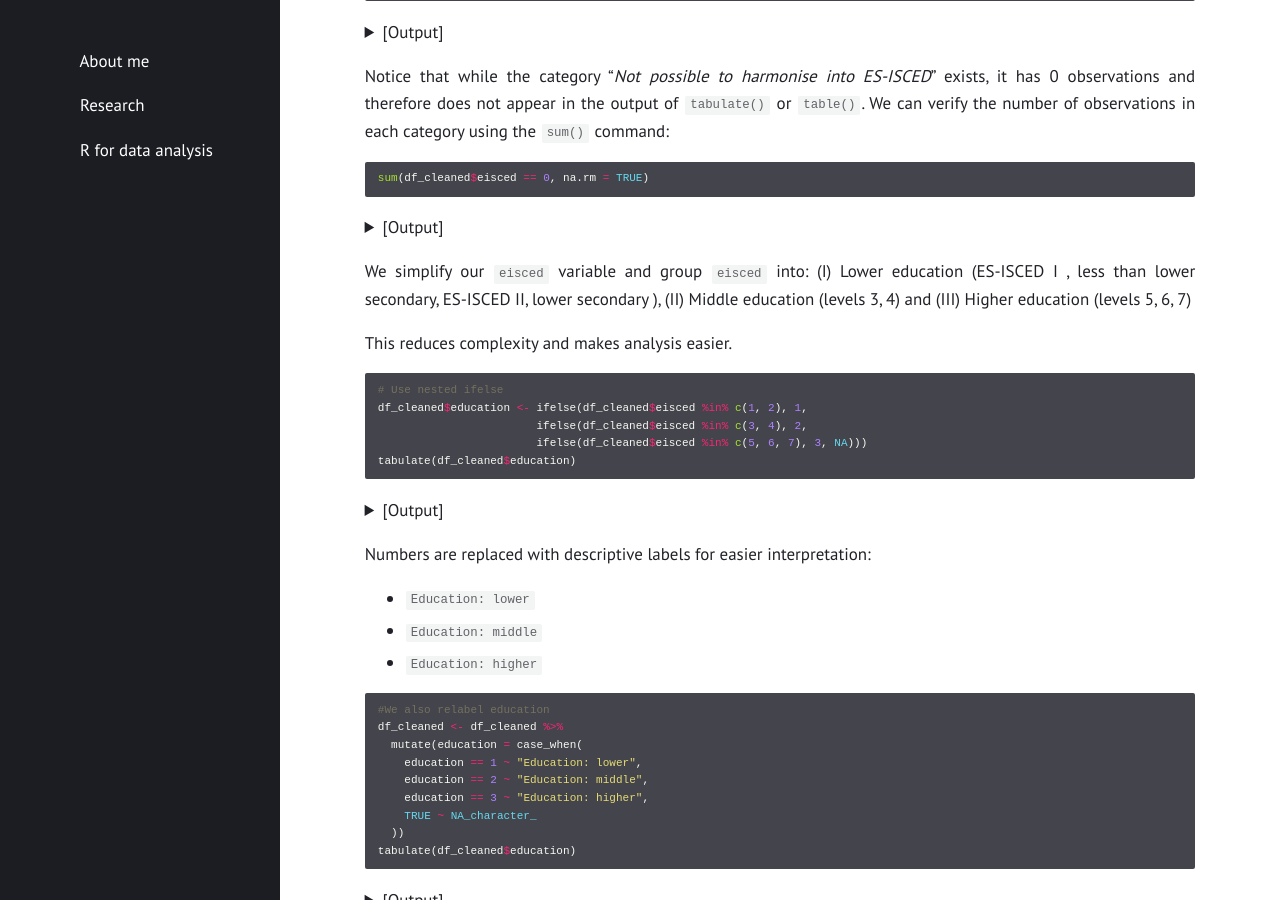
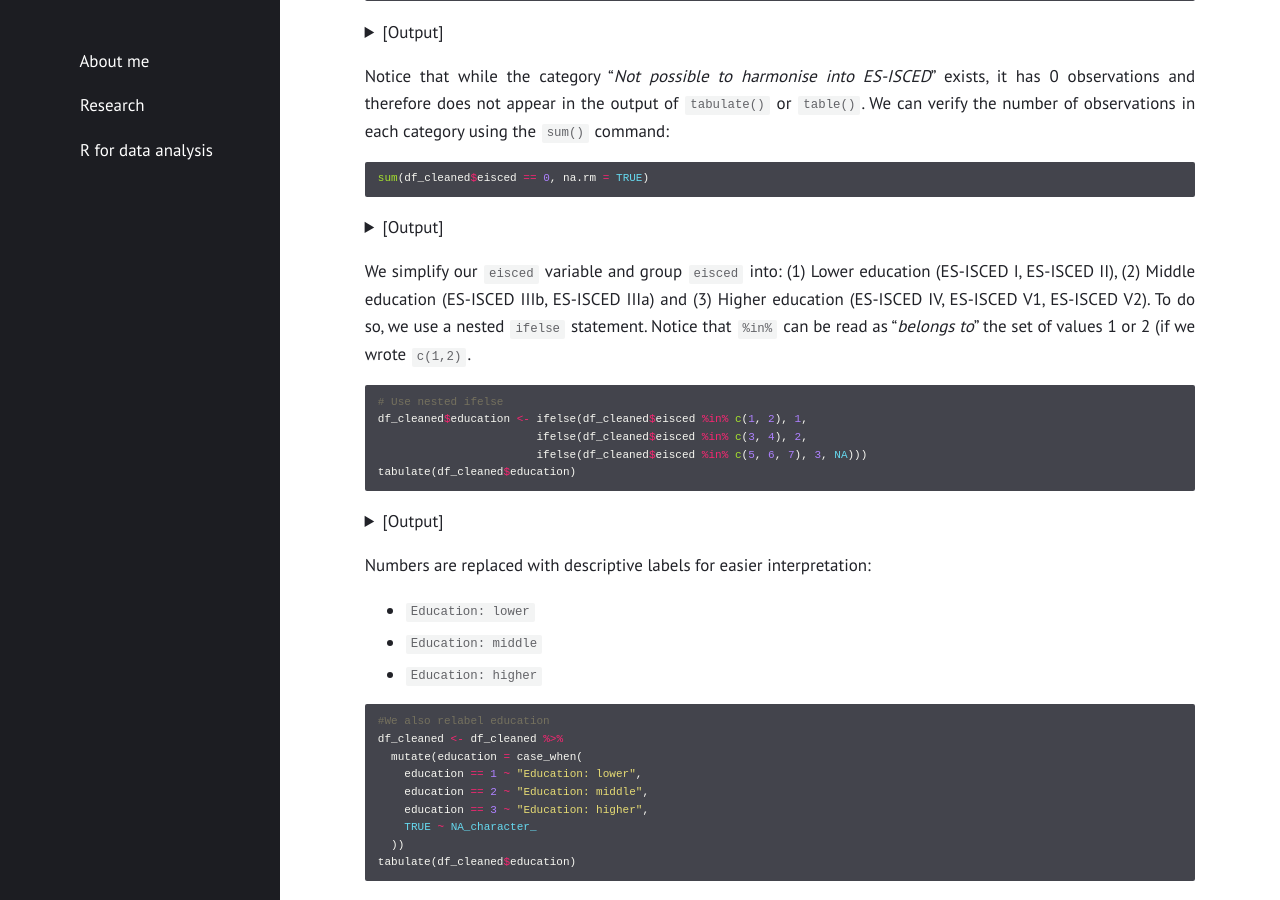
Before and after one commit to gubellom/gubellom.github.io, a Jekyll site: the page built from R files/Manipulation.md, in a window 1280 px wide and 900 px high, scrolled down 1963 px. Built offline with Jekyll 4.4.1, drawn with Linux system fonts in a browser that asks for light colours.

Commit message:
Update Manipulation.md
Signed-off-by: Michele Gubello <62111923+gubellom@users.noreply.github.com>

````diff
--- a/R files/Manipulation.md
+++ b/R files/Manipulation.md
@@ -166,11 +166,7 @@ sum(df_cleaned$eisced == 0, na.rm = TRUE)
   </pre>
 </details>
 
-We simplify our `eisced` variable and group `eisced` into: (I) Lower education (ES-ISCED I , less than lower secondary, ES-ISCED II, lower secondary ), (II) Middle education (levels 3, 4) and (III) Higher education (levels 5, 6, 7)
-
-
-This reduces complexity and makes analysis easier.
-
+We simplify our `eisced` variable and group `eisced` into: (1) Lower education (ES-ISCED I, ES-ISCED II), (2) Middle education (ES-ISCED IIIb,  ES-ISCED IIIa) and (3) Higher education (ES-ISCED IV, ES-ISCED V1, ES-ISCED V2). To do so, we use a nested `ifelse` statement. Notice that `%in%` can be read as "*belongs to*" the set of values 1 or 2 (if we wrote `c(1,2)`.
 
 ```r
 # Use nested ifelse
````
